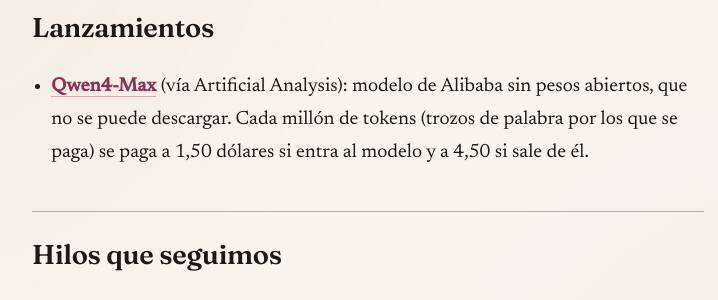
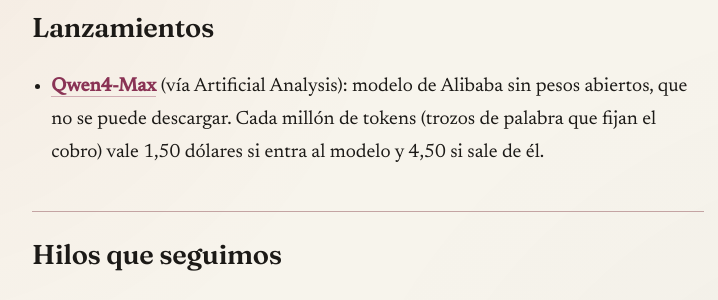
Before and after one commit to jaguridi/doble-click-blog, a Jekyll site: the page built from _posts/2026-11-16-autoridades-iberoamericanas-datos-aprueban-criterios-ia.md, in a window 1280 px wide and 900 px high, scrolled down 2373 px. Shown: the part 183-483 px from the top of the window, without its empty margins (272-990 px from the left). Built offline with Jekyll 4.4.1, drawn with Linux system fonts in a browser that asks for light colours.

Commit message:
blog 2026-11-16: ajuste de redacción en Lanzamientos
Co-Authored-By: Claude Opus 5.5 <noreply@anthropic.com>
Claude-Session: https://claude.ai/code/session_019K2Xm3KKEwzYi9NRkSwBD5

```diff
--- a/_posts/2026-11-16-autoridades-iberoamericanas-datos-aprueban-criterios-ia.md
+++ b/_posts/2026-11-16-autoridades-iberoamericanas-datos-aprueban-criterios-ia.md
@@ -57,7 +57,7 @@ En Paraguay, [TEDIC](https://www.tedic.org/caso-ueno-biometria-datos-personales-
 
 ## Lanzamientos
 
-- **[Qwen4-Max](https://artificialanalysis.ai/models/qwen4-max)** (vía Artificial Analysis): modelo de Alibaba sin pesos abiertos, que no se puede descargar. Cada millón de tokens (trozos de palabra por los que se paga) se paga a 1,50 dólares si entra al modelo y a 4,50 si sale de él.
+- **[Qwen4-Max](https://artificialanalysis.ai/models/qwen4-max)** (vía Artificial Analysis): modelo de Alibaba sin pesos abiertos, que no se puede descargar. Cada millón de tokens (trozos de palabra que fijan el cobro) vale 1,50 dólares si entra al modelo y 4,50 si sale de él.
 
 ## Hilos que seguimos
 
```
